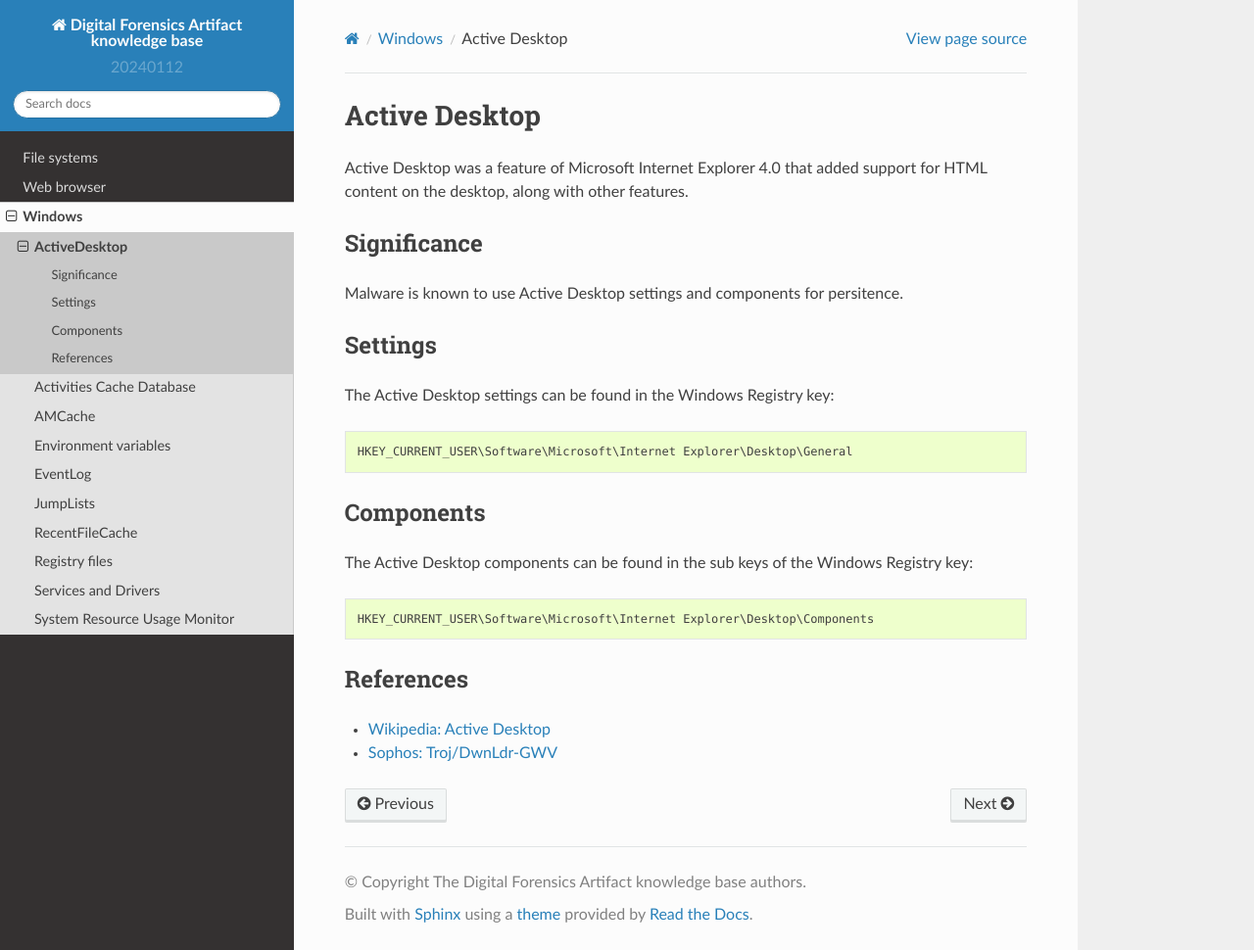
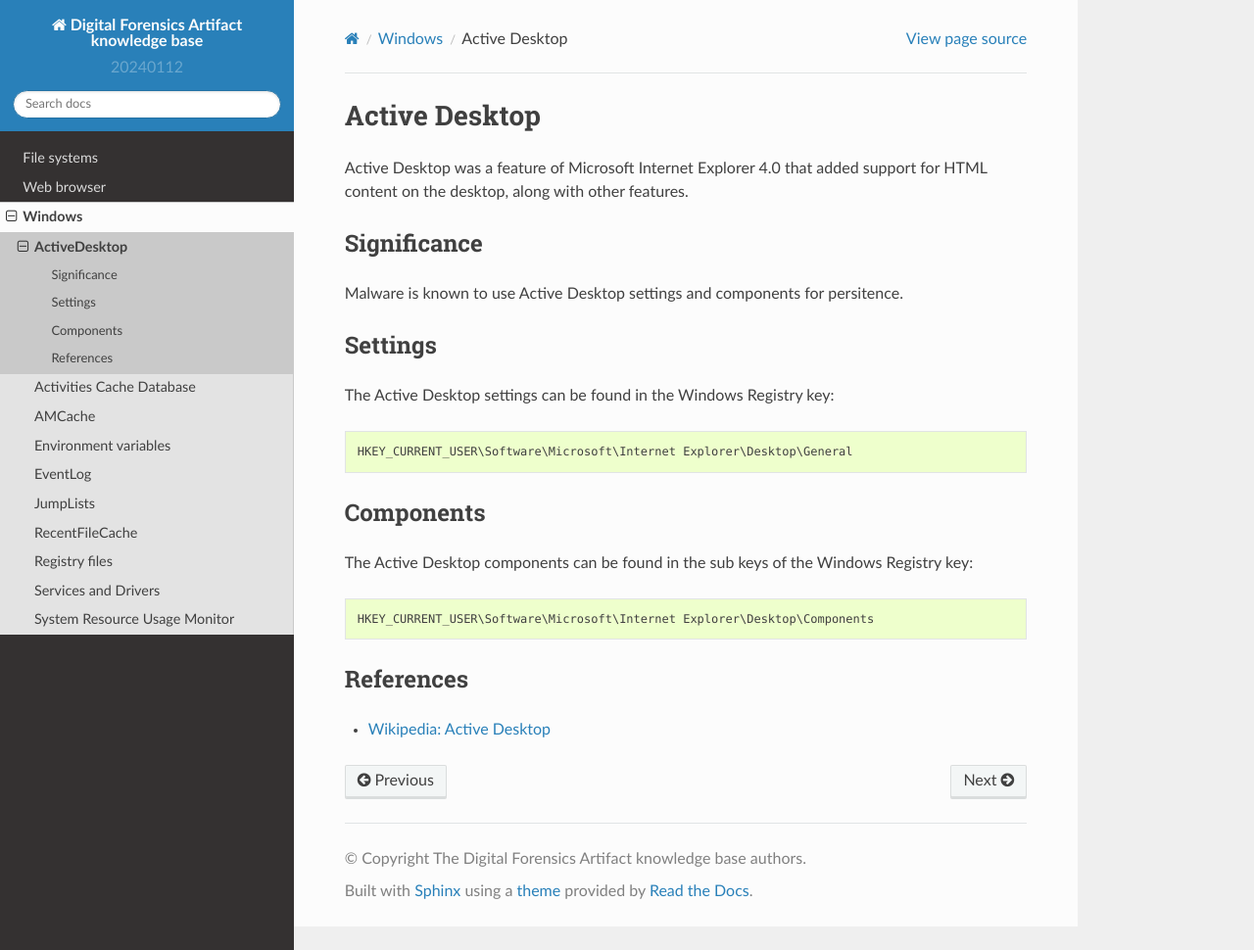
Before and after one commit to ForensicArtifacts/artifacts-kb, a Sphinx documentation site: the page built from docs/sources/windows/ActiveDesktop.md, in a window 1280 px wide and 970 px high. Shown: the whole window at 98% size. Built offline with Sphinx 7.4.7 and the Read the Docs theme 2.0.0, drawn with Linux system fonts in a browser that asks for light colours.

Commit message:
Changes for CI tests (#29)

```diff
--- a/docs/sources/windows/ActiveDesktop.md
+++ b/docs/sources/windows/ActiveDesktop.md
@@ -27,4 +27,3 @@ HKEY_CURRENT_USER\Software\Microsoft\Internet Explorer\Desktop\Components
 ### References
 
 * [Wikipedia: Active Desktop](https://en.wikipedia.org/wiki/Active_Desktop)
-* [Sophos: Troj/DwnLdr-GWV](https://www.sophos.com/en-us/threat-center/threat-analyses/viruses-and-spyware/Troj~DwnLdr-GWV/detailed-analysis.aspx)
```
Also changed, not shown: 3 other files.
